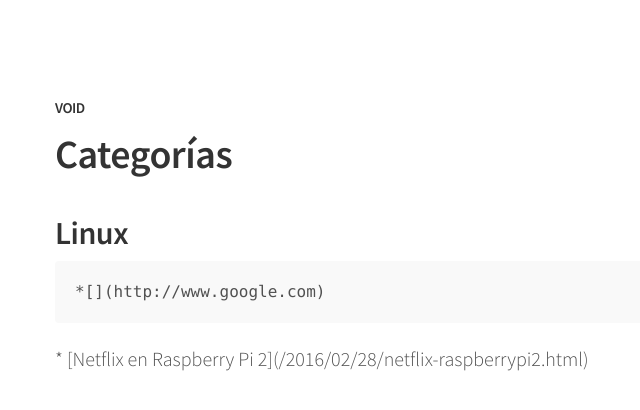
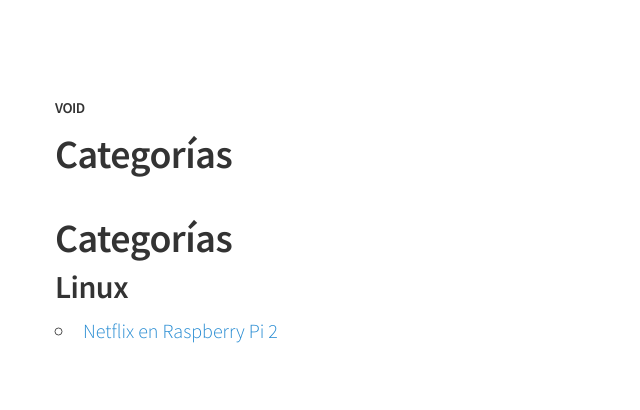
Before and after one commit to angelsimon/angelsimon.github.io, a Jekyll site: the page built from categories.html, in a window 1280 px wide. Shown: the top 410 px of the page, without its empty margins (225-865 px from the left). Built offline with Jekyll 4.4.1, drawn with Linux system fonts in a browser that asks for light colours; Markdown is read by kramdown in place of the engine named in the settings.

Commit message:
Nuevo tema

```diff
--- a/_config.yml
+++ b/_config.yml
@@ -19,6 +19,8 @@ nav:
     href:           "about"
   - name:						"Categorías"
     href:						"categories"
+  - name:           "Categorías 2"
+    href:           "categorias.html"
 #  - name:           "Download"
 #    href:           "//github.com/gfjaru/Kiko/releases"
 
--- a/categories.md
+++ b/categories.html
@@ -2,14 +2,17 @@
 title: Categorías
 permalink: /categories/
 ---
-
+<h1>Categorías</h1>
 {% for tag in site.categories %}
   <h2 id="{{ tag[0] }}">{{ tag[0] | capitalize }}</h2>
-	*[{{tag[0}}](http://www.google.com)
   <ul class="post-list">
-  	{% assign pages_list = tag[1] %}
+    {% assign pages_list = tag[1] %}
     {% for post in pages_list %}
-		* [{{post.title}}]({{ site.url }}{{ post.url }})
+      {% if post.title != null %}
+      {% if group == null or group == post.group %}
+      <li><a href="{{ site.url }}{{ post.url }}">{{ post.title }}</a></li>
+      {% endif %}
+      {% endif %}
     {% endfor %}
     {% assign pages_list = nil %}
     {% assign group = nil %}
```
